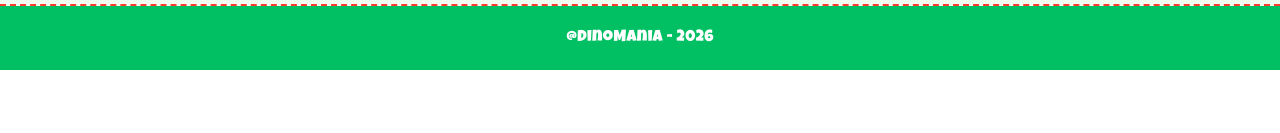
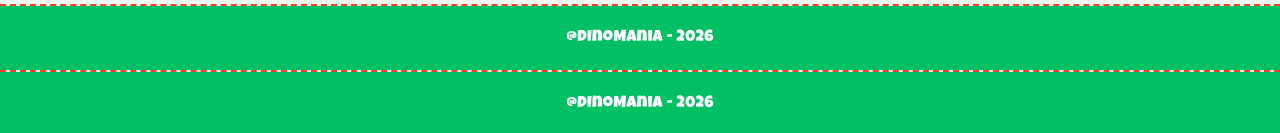
Before and after one commit to audricfullhardt/SAE-666, a Vue app in the folder frontend/: page / in a window 1280 px wide. Shown: the part 3647-3780 px from the top of the page. Before the commit the page ends 3717 px from the top, so only its background shows below. Built offline with nearby package versions, Linux system fonts and the light colour scheme; a web font is replaced by a local one.

Commit message:
add global footer to layout

```diff
--- a/frontend/src/components/layout/AppLayout.vue
+++ b/frontend/src/components/layout/AppLayout.vue
@@ -1,10 +1,12 @@
 <script setup>
 import NavBar from '@/components/layout/NavBar.vue'
+import FooterBar from '@/components/layout/FooterBar.vue'
 </script>
 
 <template>
   <div class="min-h-screen bg-menthe">
     <NavBar />
     <slot />
+    <FooterBar />
   </div>
 </template>
--- /dev/null
+++ b/frontend/src/components/layout/FooterBar.vue
@@ -0,0 +1,11 @@
+<script setup>
+import { useI18n } from 'vue-i18n'
+const { t } = useI18n()
+</script>
+
+<template>
+  <div class="border-t-2 border-dashed border-rouge" />
+  <footer class="bg-vert py-5 text-center">
+    <p class="font-luckiest tracking-wide text-white">{{ t('home.footer.copy') }}</p>
+  </footer>
+</template>
```
